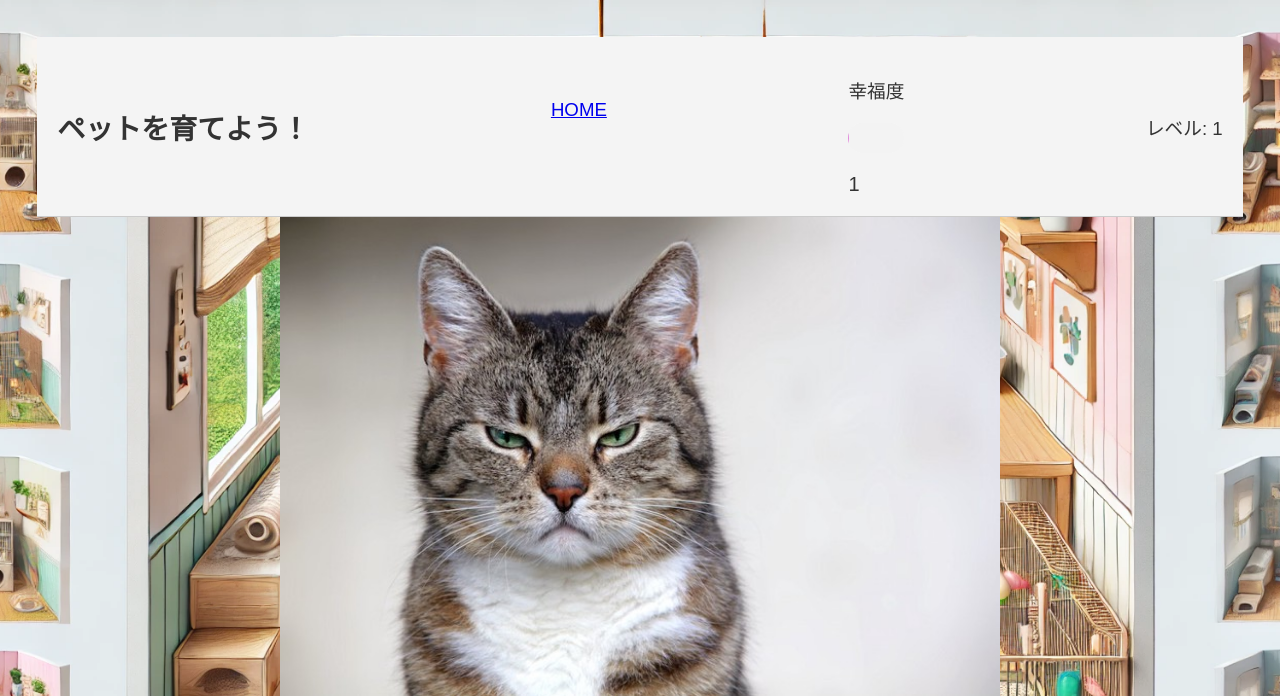
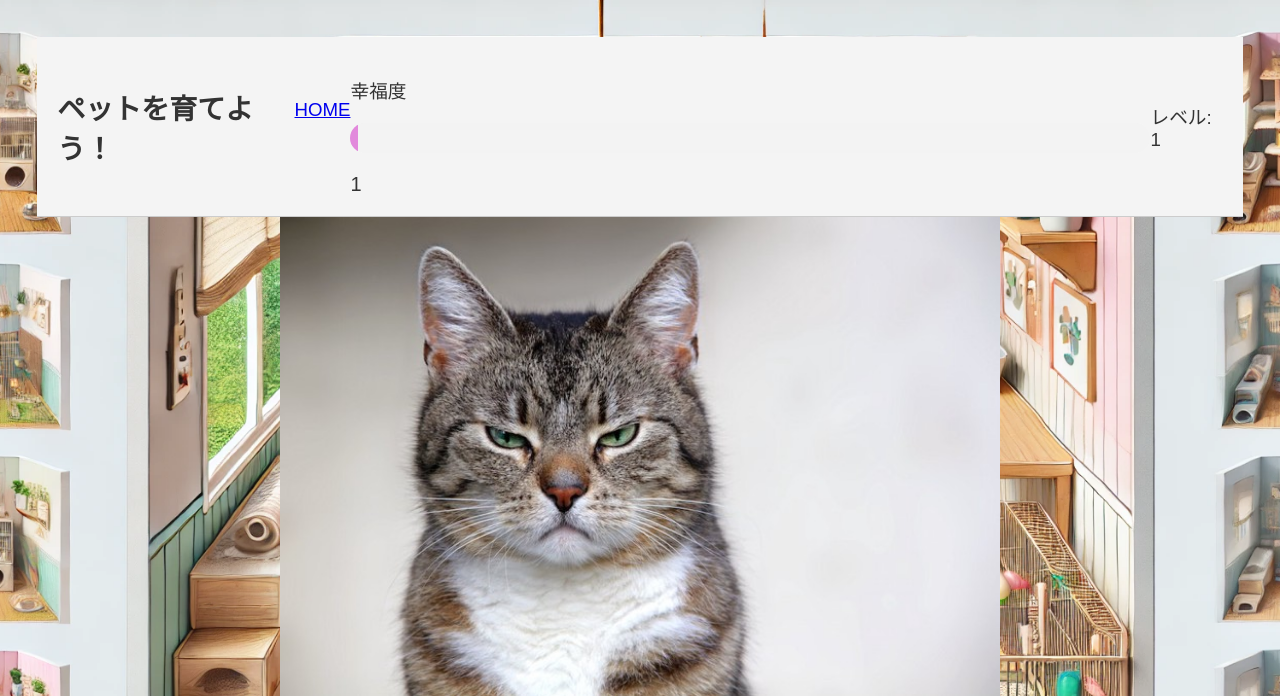
Before and after one commit to 2024AIT-OOP2-G06/pet-breeding, a Flask app: page /care/1 in a window 1280 px wide. Shown: the top 696 px of the page. Run offline with Flask 3, Linux system fonts and the light colour scheme; tables that the repository leaves empty hold one stand-in row (values such as "Sample post").

Commit message:
Update petcare-style.css

```diff
--- a/static/petcare-style.css
+++ b/static/petcare-style.css
@@ -24,7 +24,7 @@ header {
 
 /* プログレスバーのコンテナ */
 .progress-container {
-  width: 100%;
+  width: 800px;
   background-color: #f3f3f3;
   border-radius: 25px;
   overflow: hidden;
```
